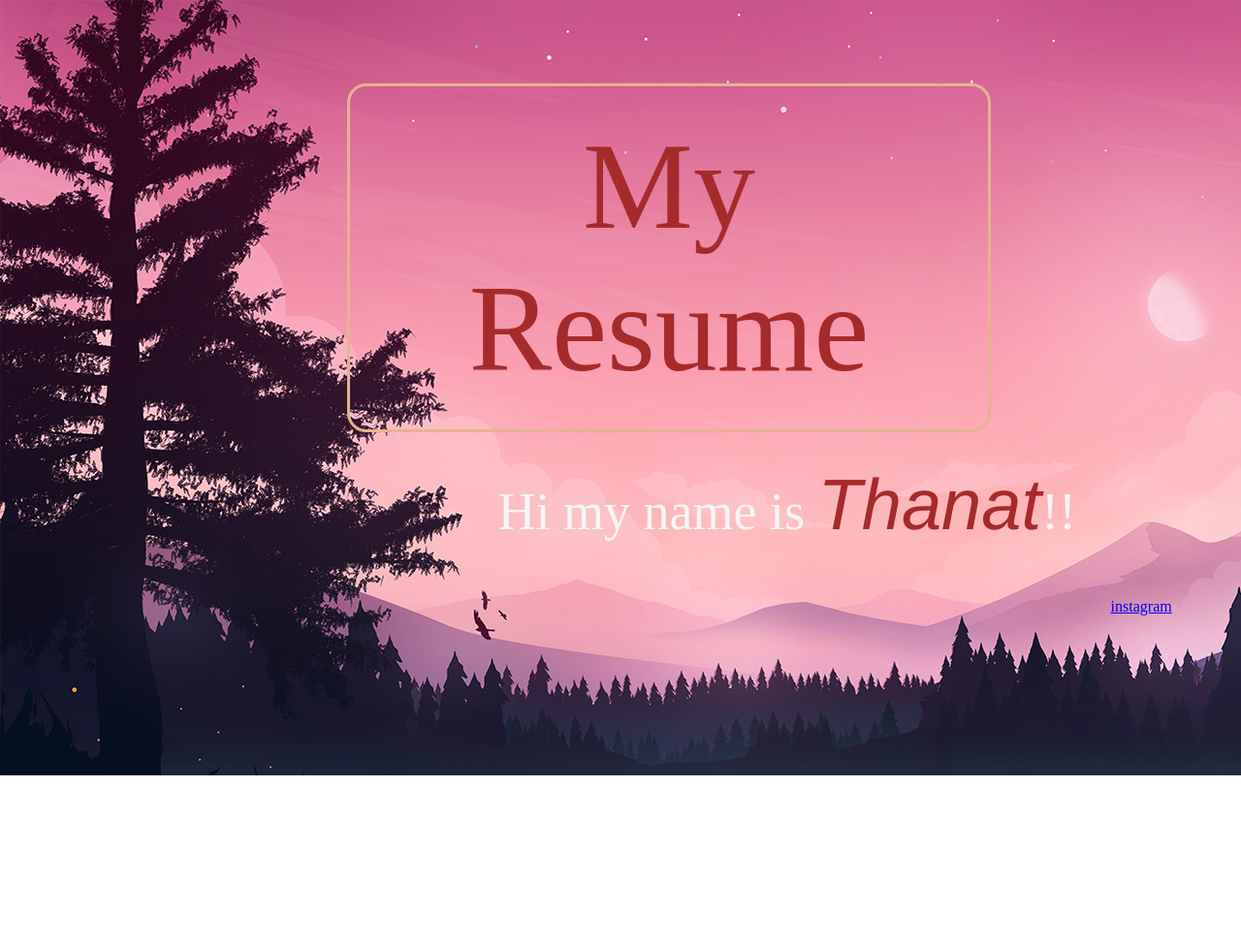
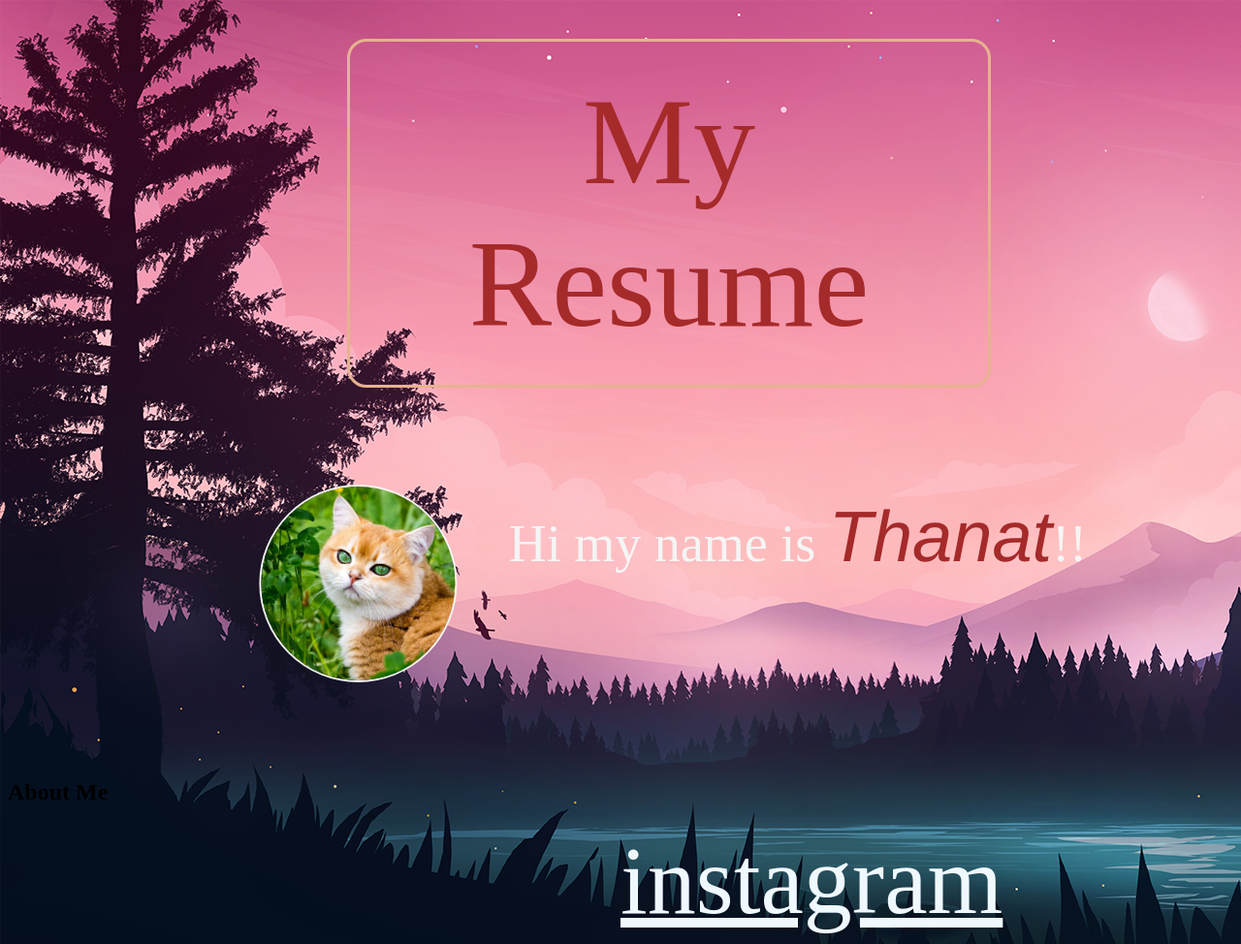
Before and after one commit to Thxnxt/66070084, a plain HTML site: page index.html in a window 1280 px wide. Shown: the whole page at 97% size. Before the commit the page ends 800 px from the top, so only its background shows below. Drawn offline with Linux system fonts and the light colour scheme.

Commit message:
66070084

```diff
--- a/index.html
+++ b/index.html
@@ -8,11 +8,18 @@
 </head>
 <body>
     <div class="content">
-        <h1 id= "ha">My Resume</h1>
-        <p id="first">
-            Hi my name is <span><i>Thanat</i></span>!!
-        </p>
+            <h1 id= "ha">My Resume</h1>
+            <div class="box">
+                <div class="pap">
+                    <img src="orange-cats.jpg" alt="cat">
+                </div>
+                <p id="first">
+                    Hi my name is <span><i>Thanat</i></span>!!
+                </p>
+            </div>
     </div>
+
+    <h2>About Me</h2>
     <a href="https:instagram.com/f_thxnat?igshid=OGQ5ZDc2ODk2ZA==nanny">instagram</a>
 </body>
 </html>
--- a/style.css
+++ b/style.css
@@ -6,16 +6,17 @@
     padding: 30px;
     text-align: center;
     border-radius: 20px;
+    margin-top: 40px;
 }
 #first{
     display: inline-block;
     color: whitesmoke;
-    margin-left: 40%;
     font-size: 54px;
     margin-top: 1%;
 }
 body{
     background-image: url(wallpapersden.com_artistic-landscape-view_1920x1080.jpg);
+    overflow: hidden;
 }
 body #ha{
     margin-left: 350px;
@@ -23,7 +24,9 @@ body #ha{
     margin-bottom: 20px;
 }
 a{
-    margin-left: 90%;
+    margin-left: 50%;
+    color: aliceblue;
+    font-size: 100px;
 }
 span{
     font-family: 'Franklin Gothic Medium', 'Arial Narrow', Arial, sans-serif;
@@ -31,3 +34,20 @@ span{
     color: brown;
     font-size: 74px;
 }
+.pap{
+    width: 200px;
+    height: 200px;
+    border-radius: 50%;
+    overflow: hidden;
+    border: 2px whitesmoke solid;
+    margin-left: 5%;
+    margin-right: 5%;
+}
+.pap img{
+    height: 100%;
+}
+.box{
+    margin: 100px;
+    display: flex;
+    transform: translate(10%);
+}
```
Also changed, not shown: orange-cats.jpg (added).
